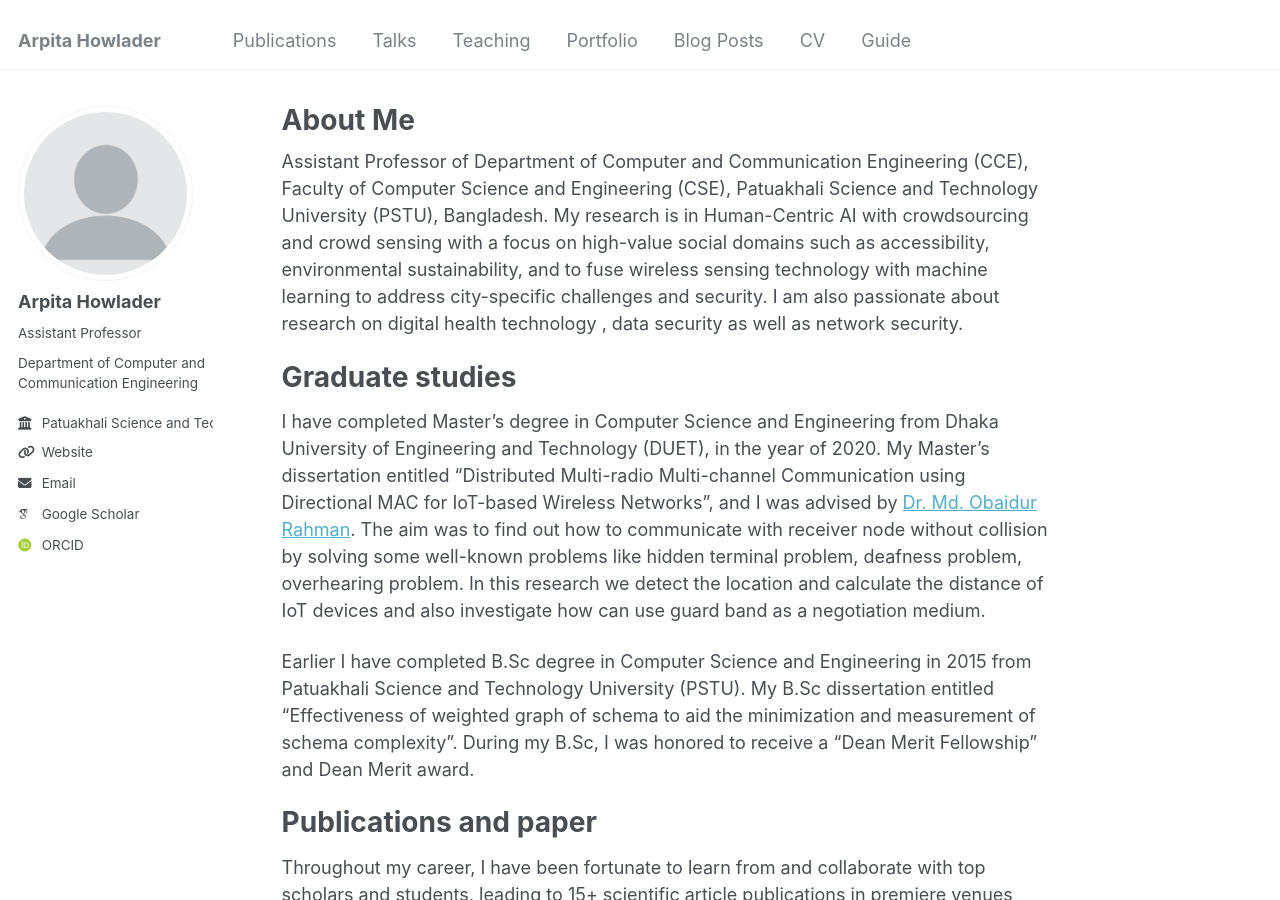
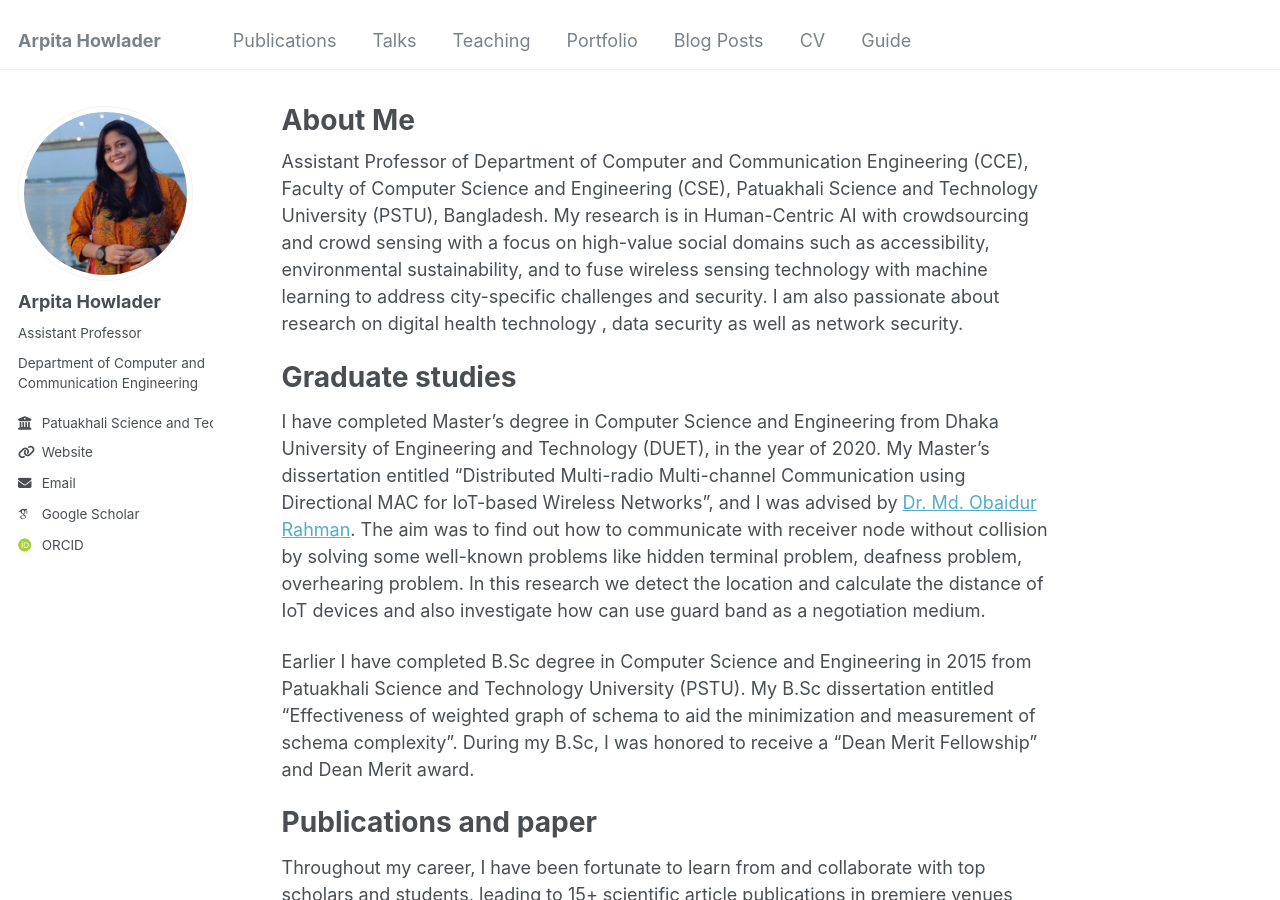
Before and after one commit to arpitahowlader/arpitahowlader.github.io, a Jekyll site: the page built from _pages/about.md, in a window 1280 px wide and 900 px high. Built offline with Jekyll 4.4.1, drawn with Linux system fonts in a browser that asks for light colours; some web fonts are replaced.

Commit message:
Update _config.yml

```diff
--- a/_config.yml
+++ b/_config.yml
@@ -21,7 +21,7 @@ repository               : "arpitahowlader/arpitahowlader.github.io"
 #               Additional customization can be done by editing /_includes/author-profile.html
 author:
   # Biographic information
-  avatar           : "profile.png"
+  avatar           : "arpita.png"
   name             : "Arpita Howlader"
   pronouns         : "Assistant Professor"
   bio              : "Department of Computer and Communication Engineering"
```
